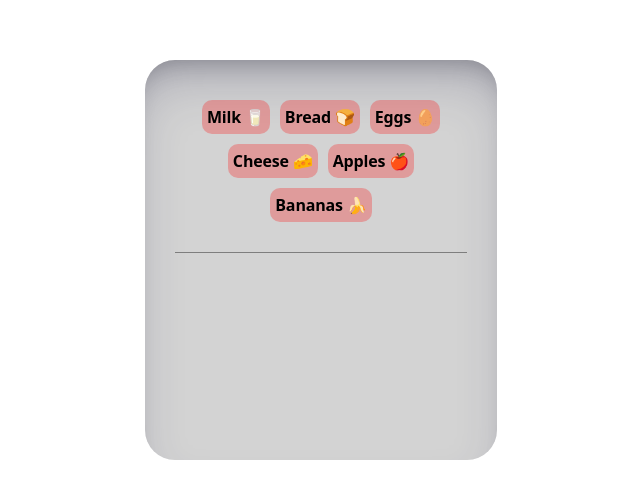
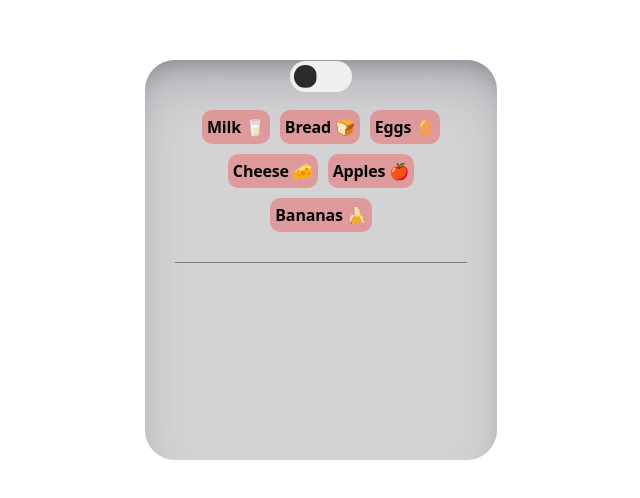
Before and after one commit to MaximMurysov/SmartCart, a React app: page / in a window 1280 px wide. Shown: the part 140-638 px from the top of the page, without its empty margins (319-959 px from the left). Built offline with nearby package versions, Linux system fonts and the light colour scheme; the HTML template or start-up script is replaced by a standard one.

Commit message:
Add dark mode toggle and fix theme switching logic

```diff
--- a/src/components/Products.jsx
+++ b/src/components/Products.jsx
@@ -1,11 +1,17 @@
+import { useState } from "react";
 import { products } from "./main";
 import styles from "./products.module.css";
-function Products({ cardItems, addProduct }) {
+function Products({ cardItems, addProduct, isDark, setIsDark }) {
   return (
-    <>
     <div className={styles.productsContainer}>
-        {products.map((elem, index) => (
-          <div key={index} className={`${styles.productItem} `}>
+      <input
+        type="checkbox"
+        className={styles.toggleTheme}
+        checked={isDark}
+        onChange={() => setIsDark(!isDark)}
+      />
+      {products.map((elem) => (
+        <div key={elem} className={`${styles.productItem} `}>
           <p
             className={`${styles.elemItem} ${cardItems.includes(elem) ? styles.inCard : ""}`}
             onClick={() => addProduct(elem)}
@@ -15,7 +21,6 @@ function Products({ cardItems, addProduct }) {
         </div>
       ))}
     </div>
-    </>
   );
 }
 export default Products;
--- a/src/components/SmartCart.jsx
+++ b/src/components/SmartCart.jsx
@@ -5,7 +5,7 @@ import ProductsInCard from "./ProductsInCard";
 import ButtonClear from "./ButtonClear";
 function SmartCart() {
   const [cardItems, setCardItems] = useState([]);
-
+  const [isDark, setIsDark] = useState(false);
   const addProduct = (elem) => {
     if (cardItems.includes(elem)) return;
     setCardItems([...cardItems, elem]);
@@ -21,8 +21,15 @@ function SmartCart() {
 
   return (
     <div className={styles.selectProducts}>
-      <div className={styles.selectProductsContainer}>
-        <Products cardItems={cardItems} addProduct={addProduct} />
+      <div
+        className={`${!isDark ? styles.selectProductsContainer : styles.selectProductsContainerDark}`}
+      >
+        <Products
+          cardItems={cardItems}
+          addProduct={addProduct}
+          isDark={isDark}
+          setIsDark={setIsDark}
+        />
         <ProductsInCard cardItems={cardItems} deleteProduct={deleteProduct} />
         <ButtonClear cardItems={cardItems} clearCard={clearCard} />
       </div>
--- a/src/components/products.module.css
+++ b/src/components/products.module.css
@@ -33,13 +33,90 @@ body {
 .selectProductsContainer {
   width: 352px;
   min-height: 400px;
-  padding: 10px 30px;
+  padding: 20px 30px;
   padding-bottom: 50px;
   border-radius: 30px;
   background: lightgrey;
+
   box-shadow:
     rgba(50, 50, 93, 0.25) 0px 30px 50px -12px inset,
     rgba(0, 0, 0, 0.3) 0px 18px 26px -18px inset;
+  position: relative;
+}
+.selectProductsContainerDark {
+  width: 352px;
+  min-height: 400px;
+  padding: 20px 30px;
+  padding-bottom: 50px;
+  border-radius: 30px;
+  background-color: #1e0d39;
+  box-shadow:
+    rgba(50, 50, 93, 0.25) 0px 30px 50px -12px inset,
+    rgba(0, 0, 0, 0.3) 0px 18px 26px -18px inset;
+  position: relative;
+  color: white;
+}
+.toggleTheme {
+  --toggle-size: 10px;
+  padding: 10px;
+  -webkit-appearance: none;
+  -moz-appearance: none;
+  appearance: none;
+  width: 6.25em;
+  height: 3.125em;
+  background: -webkit-gradient(
+      linear,
+      left top,
+      right top,
+      color-stop(50%, #efefef),
+      color-stop(50%, #2a2a2a)
+    )
+    no-repeat;
+  background: -o-linear-gradient(left, #efefef 50%, #2a2a2a 50%) no-repeat;
+  background: linear-gradient(to right, #efefef 50%, #2a2a2a 50%) no-repeat;
+  background-size: 205%;
+  background-position: 0;
+  -webkit-transition: 0.4s;
+  -o-transition: 0.4s;
+  transition: 0.4s;
+  border-radius: 99em;
+  position: relative;
+  cursor: pointer;
+  font-size: var(--toggle-size);
+  position: absolute;
+  top: 1px;
+}
+.toggleTheme::before {
+  content: "";
+  width: 2.25em;
+  height: 2.25em;
+  position: absolute;
+  top: 0.438em;
+  left: 0.438em;
+  background: -webkit-gradient(
+      linear,
+      left top,
+      right top,
+      color-stop(50%, #efefef),
+      color-stop(50%, #2a2a2a)
+    )
+    no-repeat;
+  background: -o-linear-gradient(left, #efefef 50%, #2a2a2a 50%) no-repeat;
+  background: linear-gradient(to right, #efefef 50%, #2a2a2a 50%) no-repeat;
+  background-size: 205%;
+  background-position: 100%;
+  border-radius: 50%;
+  -webkit-transition: 0.4s;
+  -o-transition: 0.4s;
+  transition: 0.4s;
+}
+.toggleTheme:checked::before {
+  left: calc(100% - 2.25em - 0.438em);
+  background-position: 0;
+}
+
+.toggleTheme:checked {
+  background-position: 100%;
 }
 .productsContainer {
   margin-top: 30px;
@@ -65,9 +142,9 @@ body {
   border-radius: 10px;
 }
 .elemItem.inCard {
-  background: #fff1f2; /* мягкий красный фон */
-  border: 1px solid #fecdd3; /* нежная граница */
-  color: #7f1d1d; /* глубокий красный текст */
+  background: #fff1f2;
+  border: 1px solid #fecdd3;
+  color: #7f1d1d;
   font-weight: 500;
   transition: all 0.2s ease;
 }
```
Lines whose indentation alone changed are shown as unchanged.
